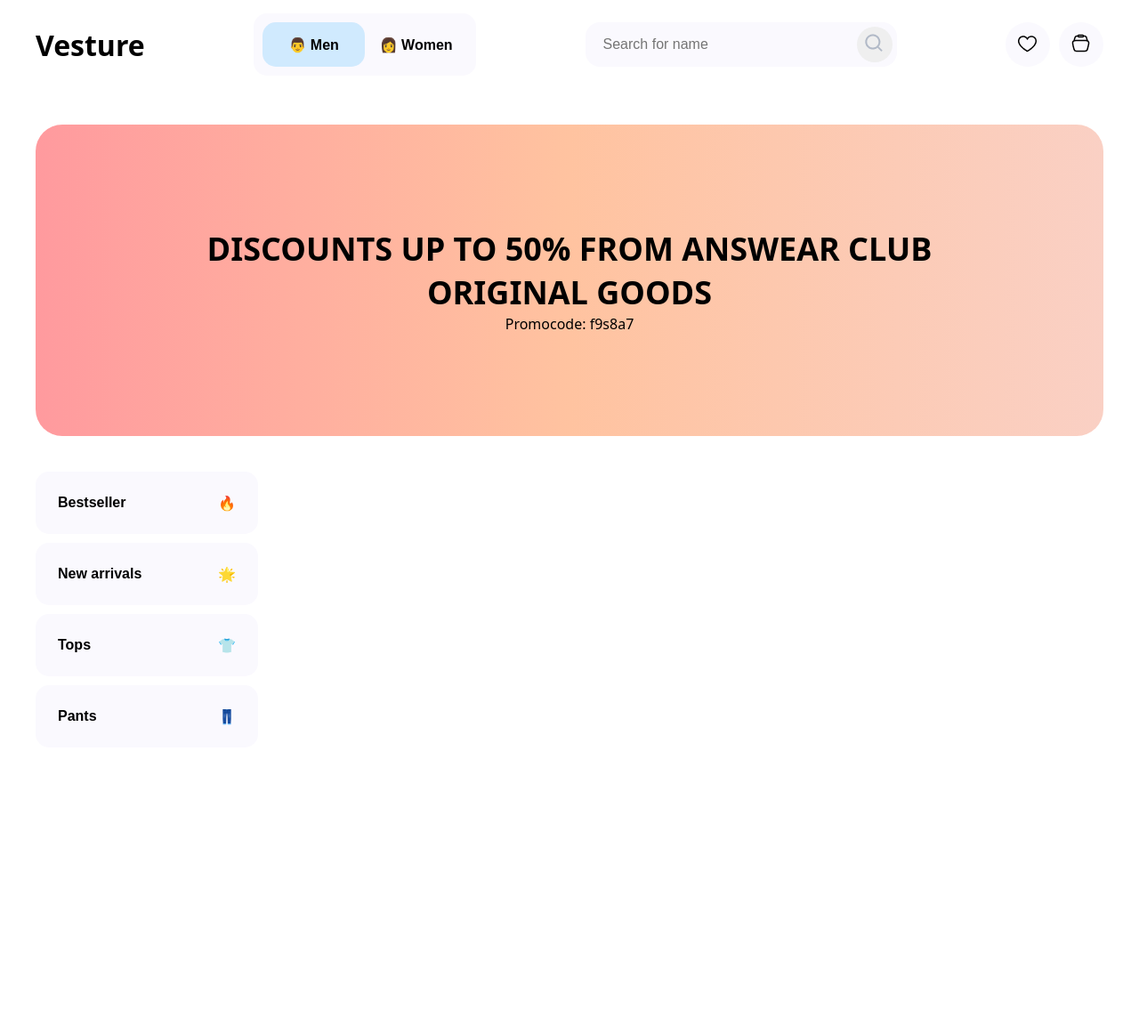
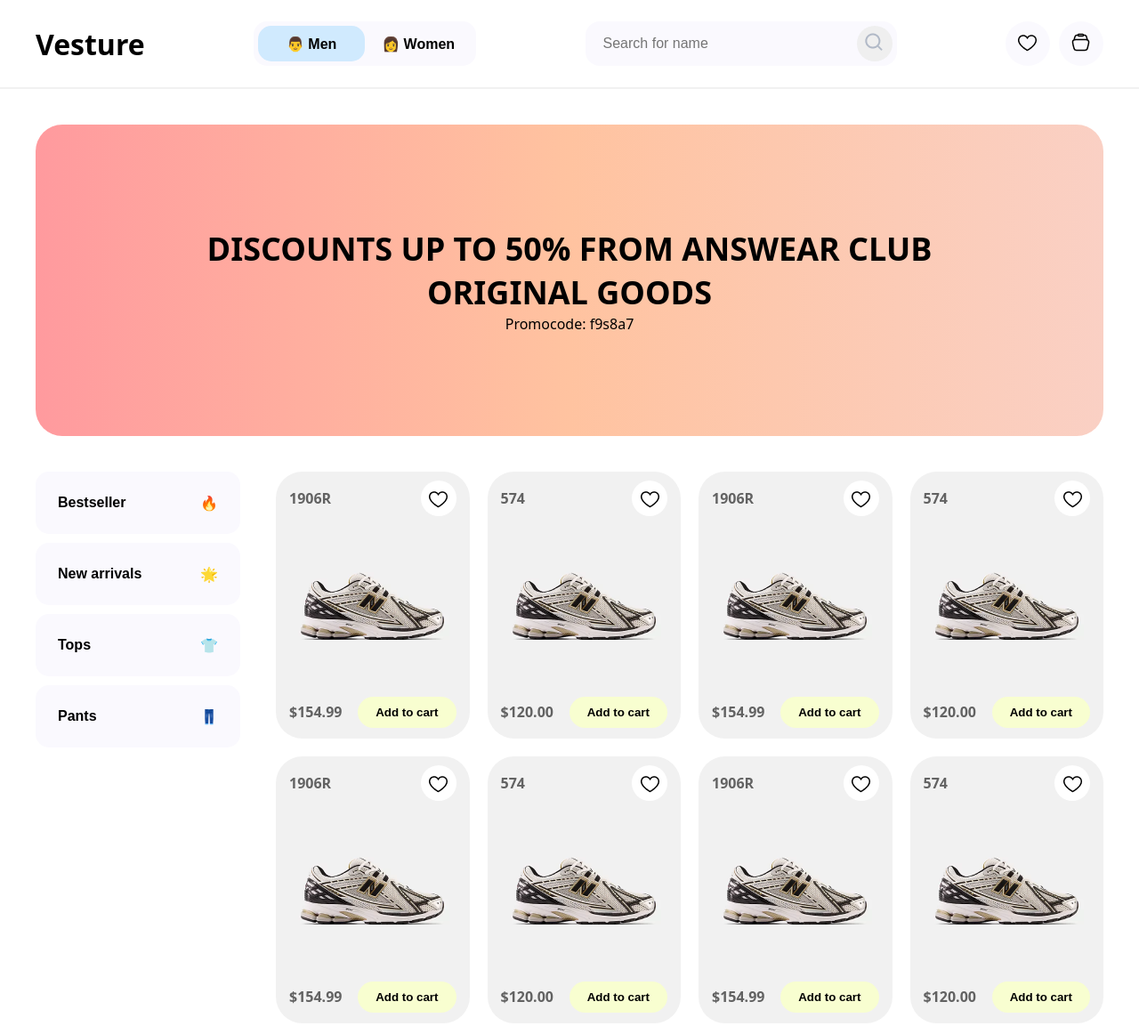
Before and after one commit to SebastianGzz/vesture, a plain HTML site: page index.html in a window 1280 px wide. Shown: the whole page at 89% size. Before the commit the page ends 880 px from the top, so only its background shows below. Drawn offline with Linux system fonts and the light colour scheme.

Commit message:
implemented the logic for adding to cart and to favorites

```diff
--- a/index.html
+++ b/index.html
@@ -5,6 +5,7 @@
     <meta name="viewport" content="width=device-width, initial-scale=1.0" />
     <title>Vesture</title>
     <link rel="stylesheet" href="styles.css" />
+    <script src="main.js" type="module" defer></script>
   </head>
 
   <body>
@@ -73,10 +74,10 @@
             <span>👖</span>
           </button>
         </aside>
+
+        <!-- Grid of products -->
+        <div class="products-grid" id="productsGrid"></div>
       </div>
-
-      <!-- Grid of products -->
-      <div></div>
     </main>
   </body>
 </html>
--- /dev/null
+++ b/main.js
@@ -0,0 +1,73 @@
+const CART = [];
+const FAVORITES = [];
+
+fetch("./products.json")
+  .then((response) => response.json())
+  .then((products) => {
+    const productsGrid = document.getElementById("productsGrid");
+
+    products.forEach((product) => {
+      productsGrid.innerHTML += `
+        <div class="product-card" data-id="${product.id}">
+          <div class="product-card__header">
+            <span class="product-card__model">${product.model}</span>
+            <button
+              class="product-card__favorite-btn"
+              data-action="favorite"
+              id="addBtn"
+            >
+              <img src="/assets/icons/heart_icon.png" alt="Add to favorites" />
+            </button>
+          </div>
+
+          <div class="product-card__image">
+            <img src="${product.imageUrl}" alt="Product Image" />
+          </div>
+
+          <div class="product-card__footer">
+            <span class="product-card__price">${product.price}</span>
+            <button
+              class="product-card__add-to-cart-btn"
+              data-action="cart"
+              id="addBtn"
+            >
+              Add to cart
+            </button>
+          </div>
+        </div>
+      `;
+    });
+
+    const favoriteBtns = Array.from(document.querySelectorAll("#addBtn"));
+
+    favoriteBtns.forEach((btn) => {
+      btn.addEventListener("click", () => {
+        const id = btn.parentElement.parentElement.dataset.id;
+        const originalProduct = products.find(({ id }) => id === id);
+
+        const alreadyAdded = (productId, array) =>
+          array.some(({ id }) => id === productId);
+
+        switch (btn.dataset.action) {
+          case "cart":
+            if (alreadyAdded(id, CART)) {
+              const index = CART.findIndex(({ id }) => id === id);
+              CART[index].quantity++;
+            } else {
+              CART.push(Object.assign({}, originalProduct, { quantity: 1 }));
+            }
+            break;
+          case "favorite":
+            if (!alreadyAdded(id, FAVORITES)) {
+              FAVORITES.push(originalProduct);
+            } else {
+              console.log("Ya esta en tu lista de favoritos");
+            }
+            break;
+        }
+
+        console.log({ CART, FAVORITES });
+      });
+    });
+  })
+  .catch((error) => console.error("Error loading JSON:", error));
--- /dev/null
+++ b/products.json
@@ -0,0 +1,74 @@
+[
+  {
+    "id": "b9412fc9-025f-48f8-9393-6b5310ba301c",
+    "model": "1906R",
+    "price": "$154.99",
+    "imageUrl": "/assets/images/product_1.png",
+    "category": "Shoes",
+    "stock": 50,
+    "rating": 4
+  },
+  {
+    "id": "1f072fa4-5b30-4d4d-bfc5-90179c536d63",
+    "model": "574",
+    "price": "$120.00",
+    "imageUrl": "/assets/images/product_1.png",
+    "category": "Shoes",
+    "stock": 30,
+    "rating": 5
+  },
+  {
+    "id": "a6b575d3-9b1b-4eab-b0ba-bdb7af20c028",
+    "model": "1906R",
+    "price": "$154.99",
+    "imageUrl": "/assets/images/product_1.png",
+    "category": "Shoes",
+    "stock": 20,
+    "rating": 3
+  },
+  {
+    "id": "9e0af58f-c294-47e5-aac6-297bd96762b1",
+    "model": "574",
+    "price": "$120.00",
+    "imageUrl": "/assets/images/product_1.png",
+    "category": "Shoes",
+    "stock": 10,
+    "rating": 4
+  },
+  {
+    "id": "aad31706-1f7e-4849-adac-dce2a2c68c12",
+    "model": "1906R",
+    "price": "$154.99",
+    "imageUrl": "/assets/images/product_1.png",
+    "category": "Shoes",
+    "stock": 15,
+    "rating": 5
+  },
+  {
+    "id": "1c073055-e4a3-4b53-9382-b085b1b332bd",
+    "model": "574",
+    "price": "$120.00",
+    "imageUrl": "/assets/images/product_1.png",
+    "category": "Shoes",
+    "stock": 25,
+    "rating": 2
+  },
+  {
+    "id": "9465a68b-6cca-401f-b76e-d517fce827ba",
+    "model": "1906R",
+    "price": "$154.99",
+    "imageUrl": "/assets/images/product_1.png",
+    "category": "Shoes",
+    "stock": 5,
+    "rating": 1
+  },
+  {
+    "id": "a5720c4d-3083-434a-89d6-c1105d2dd37e",
+    "model": "574",
+    "price": "$120.00",
+    "imageUrl": "/assets/images/product_1.png",
+    "category": "Shoes",
+    "stock": 35,
+    "rating": 4
+  }
+]
--- a/styles.css
+++ b/styles.css
@@ -16,31 +16,37 @@ body {
 }
 
 header {
+  position: sticky;
+  top: 0;
+  left: 0;
   display: flex;
   justify-content: space-between;
   align-items: center;
-  height: 100px;
-  padding: 0 40px;
+  height: 6.25rem;
+  padding: 0 1.25rem;
+  background-color: #ffffffc5;
+  border-bottom: 0.125rem solid #f1f1f1;
+  backdrop-filter: blur(1.25rem);
 }
 
 main {
-  padding: 40px;
+  padding: 20px;
 }
 
 .switch {
   display: grid;
   grid-template-columns: repeat(2, 1fr);
-  grid-template-rows: 50px;
-  width: 250px;
-  padding: 10px;
-  border-radius: 15px;
+  grid-template-rows: 2.5rem;
+  width: 15.625rem;
+  padding: 0.3125rem;
+  border-radius: 0.9375rem;
   background-color: #faf9fe;
 }
 
 .switch button {
   background-color: transparent;
-  border-radius: 15px;
-  font-size: 16px;
+  border-radius: 0.9375rem;
+  font-size: 1rem;
   font-weight: bold;
 }
 
@@ -50,40 +56,40 @@ main {
 
 .search {
   display: grid;
-  grid-template-columns: 1fr 50px;
-  grid-template-rows: 50px;
-  width: 350px;
+  grid-template-columns: 1fr 3.125rem;
+  grid-template-rows: 3.125rem;
+  width: 21.875rem;
   background-color: #faf9fe;
-  border-radius: 16px;
+  border-radius: 1rem;
 }
 
 .search input {
-  padding: 0 20px;
+  padding: 0 1.25rem;
   background-color: transparent;
   border: none;
   outline: none;
-  font-size: 16px;
+  font-size: 1rem;
 }
 
 .search div {
   display: grid;
-  padding: 5px;
+  padding: 0.3125rem;
 }
 
 .search div button {
-  border-radius: 50px;
+  border-radius: 3.125rem;
 }
 
 .actions {
   display: flex;
-  gap: 10px;
+  gap: 0.625rem;
 }
 
 .actions button {
-  width: 50px;
-  height: 50px;
+  width: 3.125rem;
+  height: 3.125rem;
   background-color: #faf9fe;
-  border-radius: 50px;
+  border-radius: 3.125rem;
 }
 
 .banner {
@@ -92,39 +98,130 @@ main {
   align-items: center;
   flex-direction: column;
   width: 100%;
-  height: 350px;
+  height: 21.875rem;
   background: linear-gradient(to left, #fad0c4, #ffc3a0, #ff9a9e);
-  border-radius: 30px;
+  border-radius: 1.875rem;
 }
 
 .banner h3 {
-  font-size: 36px;
+  font-size: 2.25rem;
   text-align: center;
 }
 
 .content {
-  margin-top: 40px;
+  display: grid;
+  grid-template-columns: 1fr;
+  grid-template-rows: 4.375rem 1fr;
+  gap: 2.5rem;
+  margin-top: 2.5rem;
 }
 
 .categories {
+  position: sticky;
+  top: 7.5rem;
+  height: max-content;
   display: flex;
-  flex-direction: column;
-  width: 250px;
-  gap: 10px;
+  flex-direction: row;
+  gap: 0.625rem;
+  overflow: auto;
 }
 
 .categories button {
-  height: 70px;
-  padding: 0 25px;
+  height: 4.375rem;
+  padding: 0 1.5625rem;
   display: flex;
   justify-content: space-between;
   align-items: center;
+  gap: 0.625rem;
   background-color: #faf9fe;
-  border-radius: 15px;
-  font-size: 16px;
+  border-radius: 0.9375rem;
+  font-size: 1rem;
+  text-wrap: nowrap;
   font-weight: bold;
 }
 
 .categories button:hover {
   background-color: #dcdafe;
 }
+
+.products-grid {
+  display: grid;
+  width: 100%;
+  grid-template-columns: repeat(auto-fit, minmax(12.5rem, 1fr));
+  grid-auto-rows: 18.75rem;
+  gap: 1.25rem;
+}
+
+.product-card {
+  display: grid;
+  grid-template-rows: 3.75rem 1fr 3.75rem;
+  background-color: #f1f1f1;
+  border-radius: 1.875rem;
+}
+
+.product-card__header {
+  display: flex;
+  justify-content: space-between;
+  align-items: center;
+  padding: 0 0.9375rem;
+}
+
+.product-card__model {
+  font-weight: bold;
+  color: #626262;
+}
+
+.product-card__favorite-btn {
+  display: flex;
+  justify-content: center;
+  align-items: center;
+  width: 2.5rem;
+  height: 2.5rem;
+  background-color: #ffffff;
+  border-radius: 2.5rem;
+}
+
+.product-card__image {
+  display: flex;
+  justify-content: center;
+  align-items: center;
+}
+
+.product-card__footer {
+  display: flex;
+  justify-content: space-between;
+  align-items: center;
+  padding: 0 0.9375rem;
+}
+
+.product-card__price {
+  font-weight: bold;
+  color: #626262;
+}
+
+.product-card__add-to-cart-btn {
+  padding: 0.625rem 1.25rem;
+  font-weight: bold;
+  background-color: #f8fed0;
+  border-radius: 1.875rem;
+}
+
+/* Responsive */
+@media (min-width: 769px) {
+  header {
+    padding: 0 2.5rem;
+  }
+
+  main {
+    padding: 2.5rem;
+  }
+
+  .content {
+    grid-template-columns: 14.375rem 1fr;
+    grid-template-rows: 1fr;
+  }
+
+  .categories {
+    flex-direction: column;
+  }
+}
```
Also changed, not shown: assets/images/product_1.png (added).
